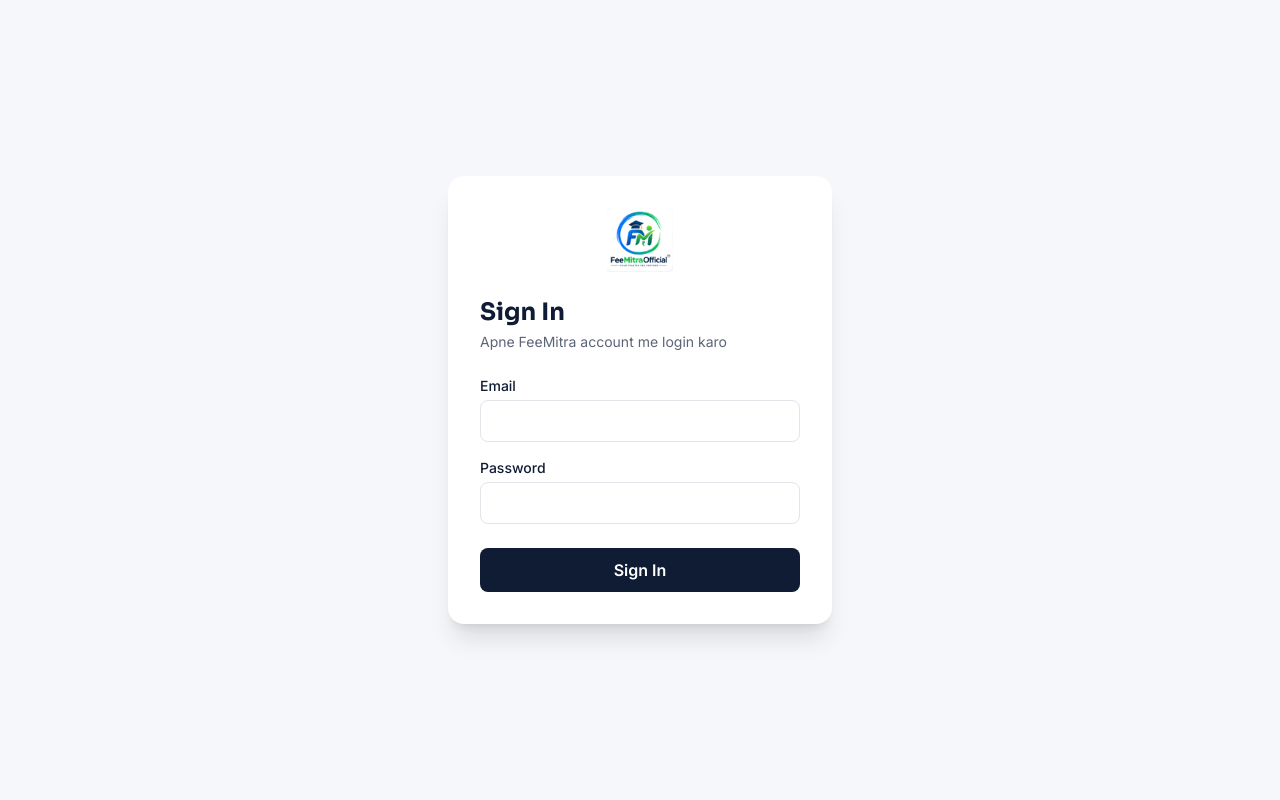
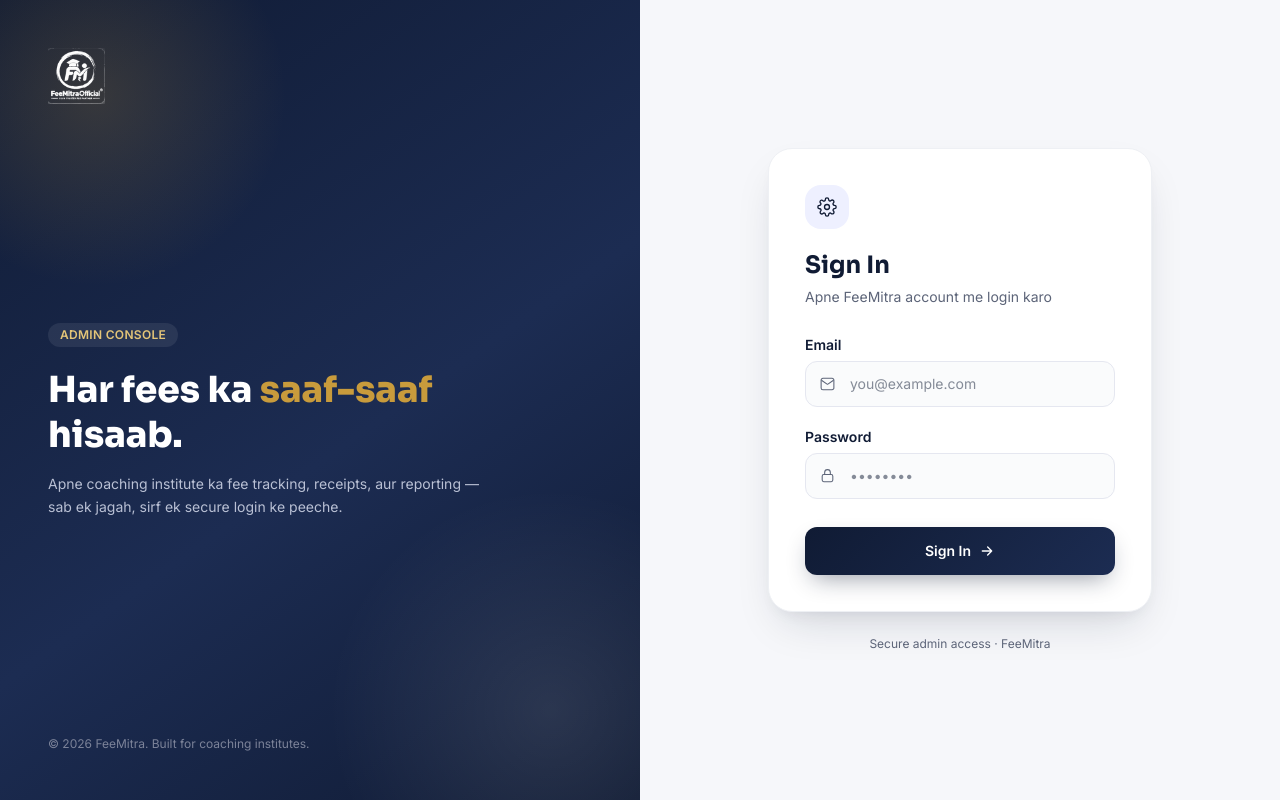
Before and after one commit to feemitraofficial/feemitra, a Next.js app: page /login in a window 1280 px wide. Built offline with nearby package versions, Linux system fonts and the light colour scheme; no server answers.

Commit message:
Add files via upload

```diff
--- a/src/app/login/page.js
+++ b/src/app/login/page.js
@@ -45,54 +45,206 @@
   }
 
   return (
-    <div style={{ background: "var(--bg)" }} className="min-h-screen flex items-center justify-center px-4">
-      <div className="bg-white rounded-2xl shadow-xl p-8 w-full max-w-sm">
-        <Link href="/" className="flex justify-center mb-6">
-          <img src="/logo.png" alt="FeeMitra" className="h-16" />
+    <div className="min-h-screen flex" style={{ background: "var(--bg)" }}>
+      {/* Left branding panel */}
+      <div
+        className="hidden lg:flex lg:w-1/2 relative overflow-hidden flex-col justify-between p-12"
+        style={{
+          background: "linear-gradient(145deg, var(--navy) 0%, var(--navy-light) 55%, var(--navy) 100%)",
+        }}
+      >
+        {/* decorative glow orbs */}
+        <div
+          className="absolute -top-24 -left-24 w-96 h-96 rounded-full opacity-20 pointer-events-none"
+          style={{ background: "radial-gradient(circle, var(--gold) 0%, transparent 70%)" }}
+        />
+        <div
+          className="absolute bottom-0 right-0 w-[28rem] h-[28rem] rounded-full opacity-10 pointer-events-none"
+          style={{ background: "radial-gradient(circle, #ffffff 0%, transparent 70%)", transform: "translate(30%,30%)" }}
+        />
+
+        <Link href="/" className="relative z-10 inline-flex w-fit">
+          <img src="/logo.png" alt="FeeMitra" className="h-14 brightness-0 invert" />
         </Link>
-        <h1 className="font-display text-2xl font-bold mb-1" style={{ color: "var(--navy)" }}>
+
+        <div className="relative z-10 max-w-md">
+          <div
+            className="inline-block px-3 py-1 rounded-full text-xs font-semibold mb-5 tracking-wide"
+            style={{ background: "rgba(255,255,255,0.08)", color: "var(--gold-light)" }}
+          >
+            ADMIN CONSOLE
+          </div>
+          <h2 className="font-display text-3xl sm:text-4xl font-extrabold text-white leading-tight mb-4">
+            Har fees ka <span style={{ color: "var(--gold)" }}>saaf-saaf</span> hisaab.
+          </h2>
+          <p className="text-sm leading-relaxed" style={{ color: "#B9C0D4" }}>
+            Apne coaching institute ka fee tracking, receipts, aur reporting — sab ek jagah, sirf ek secure login ke peeche.
+          </p>
+        </div>
+
+        <p className="relative z-10 text-xs" style={{ color: "#7C8399" }}>
+          © {new Date().getFullYear()} FeeMitra. Built for coaching institutes.
+        </p>
+      </div>
+
+      {/* Right form panel */}
+      <div className="flex-1 flex items-center justify-center px-4 py-12 sm:px-8">
+        <div className="w-full max-w-sm">
+          <Link href="/" className="flex lg:hidden justify-center mb-8">
+            <img src="/logo.png" alt="FeeMitra" className="h-14" />
+          </Link>
+
+          <div
+            className="bg-white rounded-3xl p-8 sm:p-9"
+            style={{
+              border: "1px solid #EEF0F4",
+              boxShadow: "0 20px 45px -15px rgba(16, 27, 52, 0.18), 0 8px 16px -8px rgba(16, 27, 52, 0.08)",
+            }}
+          >
+            <div
+              className="w-11 h-11 rounded-2xl flex items-center justify-center mb-5"
+              style={{ background: "#EEF0FF" }}
+            >
+              <svg width="20" height="20" viewBox="0 0 24 24" fill="none" style={{ color: "var(--navy)" }}>
+                <path
+                  d="M12 15a3 3 0 100-6 3 3 0 000 6zM19.4 15a1.65 1.65 0 00.33 1.82l.06.06a2 2 0 11-2.83 2.83l-.06-.06a1.65 1.65 0 00-1.82-.33 1.65 1.65 0 00-1 1.51V21a2 2 0 11-4 0v-.09a1.65 1.65 0 00-1-1.51 1.65 1.65 0 00-1.82.33l-.06.06a2 2 0 11-2.83-2.83l.06-.06a1.65 1.65 0 00.33-1.82 1.65 1.65 0 00-1.51-1H3a2 2 0 110-4h.09a1.65 1.65 0 001.51-1 1.65 1.65 0 00-.33-1.82l-.06-.06a2 2 0 112.83-2.83l.06.06a1.65 1.65 0 001.82.33H9a1.65 1.65 0 001-1.51V3a2 2 0 114 0v.09a1.65 1.65 0 001 1.51 1.65 1.65 0 001.82-.33l.06-.06a2 2 0 112.83 2.83l-.06.06a1.65 1.65 0 00-.33 1.82V9a1.65 1.65 0 001.51 1H21a2 2 0 110 4h-.09a1.65 1.65 0 00-1.51 1z"
+                  stroke="currentColor"
+                  strokeWidth="1.6"
+                  strokeLinecap="round"
+                  strokeLinejoin="round"
+                />
+              </svg>
+            </div>
+
+            <h1 className="font-display text-2xl font-bold mb-1.5" style={{ color: "var(--navy)" }}>
               Sign In
             </h1>
-        <p className="text-sm mb-6" style={{ color: "var(--muted)" }}>
+            <p className="text-sm mb-7" style={{ color: "var(--muted)" }}>
               Apne FeeMitra account me login karo
             </p>
 
             {error && (
-          <div className="mb-4 text-sm rounded-lg px-3 py-2" style={{ background: "#FBEAE6", color: "var(--danger)" }}>
-            {error}
+              <div
+                className="mb-5 text-sm rounded-xl px-4 py-3 flex items-start gap-2"
+                style={{ background: "#FBEAE6", color: "var(--danger)" }}
+              >
+                <svg width="16" height="16" viewBox="0 0 24 24" fill="none" className="mt-0.5 flex-shrink-0">
+                  <circle cx="12" cy="12" r="10" stroke="currentColor" strokeWidth="1.6" />
+                  <path d="M12 8v5" stroke="currentColor" strokeWidth="1.6" strokeLinecap="round" />
+                  <circle cx="12" cy="16" r="1" fill="currentColor" />
+                </svg>
+                <span>{error}</span>
               </div>
             )}
 
             <form onSubmit={handleSubmit}>
-          <label className="block text-sm font-medium mb-1">Email</label>
+              <label className="block text-sm font-semibold mb-1.5" style={{ color: "var(--navy)" }}>
+                Email
+              </label>
+              <div className="relative mb-5">
+                <span className="absolute left-3.5 top-1/2 -translate-y-1/2 pointer-events-none" style={{ color: "var(--muted)" }}>
+                  <svg width="17" height="17" viewBox="0 0 24 24" fill="none">
+                    <path
+                      d="M3 6.5A2.5 2.5 0 015.5 4h13A2.5 2.5 0 0121 6.5v11a2.5 2.5 0 01-2.5 2.5h-13A2.5 2.5 0 013 17.5v-11z"
+                      stroke="currentColor" strokeWidth="1.5"
+                    />
+                    <path d="M4 7l7.4 5.1a1 1 0 001.2 0L20 7" stroke="currentColor" strokeWidth="1.5" strokeLinecap="round" strokeLinejoin="round" />
+                  </svg>
+                </span>
                 <input
                   type="email"
                   required
                   value={email}
                   onChange={(e) => setEmail(e.target.value)}
-            className="w-full border rounded-lg px-3 py-2 mb-4"
-            style={{ borderColor: "#E2E4EA" }}
+                  placeholder="you@example.com"
+                  className="w-full rounded-xl pl-11 pr-4 py-3 text-sm transition-all outline-none"
+                  style={{
+                    border: "1.5px solid #E5E7F0",
+                    background: "#FAFBFC",
+                  }}
+                  onFocus={(e) => {
+                    e.target.style.borderColor = "var(--navy)";
+                    e.target.style.background = "#FFFFFF";
+                    e.target.style.boxShadow = "0 0 0 4px rgba(16,27,52,0.06)";
+                  }}
+                  onBlur={(e) => {
+                    e.target.style.borderColor = "#E5E7F0";
+                    e.target.style.background = "#FAFBFC";
+                    e.target.style.boxShadow = "none";
+                  }}
                 />
+              </div>
 
-          <label className="block text-sm font-medium mb-1">Password</label>
+              <label className="block text-sm font-semibold mb-1.5" style={{ color: "var(--navy)" }}>
+                Password
+              </label>
+              <div className="relative mb-7">
+                <span className="absolute left-3.5 top-1/2 -translate-y-1/2 pointer-events-none" style={{ color: "var(--muted)" }}>
+                  <svg width="17" height="17" viewBox="0 0 24 24" fill="none">
+                    <rect x="4.5" y="10" width="15" height="10" rx="2.2" stroke="currentColor" strokeWidth="1.5" />
+                    <path d="M8 10V7a4 4 0 118 0v3" stroke="currentColor" strokeWidth="1.5" strokeLinecap="round" />
+                  </svg>
+                </span>
                 <input
                   type="password"
                   required
                   value={password}
                   onChange={(e) => setPassword(e.target.value)}
-            className="w-full border rounded-lg px-3 py-2 mb-6"
-            style={{ borderColor: "#E2E4EA" }}
+                  placeholder="••••••••"
+                  className="w-full rounded-xl pl-11 pr-4 py-3 text-sm transition-all outline-none"
+                  style={{
+                    border: "1.5px solid #E5E7F0",
+                    background: "#FAFBFC",
+                  }}
+                  onFocus={(e) => {
+                    e.target.style.borderColor = "var(--navy)";
+                    e.target.style.background = "#FFFFFF";
+                    e.target.style.boxShadow = "0 0 0 4px rgba(16,27,52,0.06)";
+                  }}
+                  onBlur={(e) => {
+                    e.target.style.borderColor = "#E5E7F0";
+                    e.target.style.background = "#FAFBFC";
+                    e.target.style.boxShadow = "none";
+                  }}
                 />
+              </div>
 
               <button
                 type="submit"
                 disabled={submitting}
-            className="w-full rounded-lg py-2.5 font-semibold text-white"
-            style={{ background: "var(--navy)" }}
+                className="w-full rounded-xl py-3.5 font-semibold text-white text-sm flex items-center justify-center gap-2 transition-transform"
+                style={{
+                  background: submitting
+                    ? "var(--navy-light)"
+                    : "linear-gradient(135deg, var(--navy) 0%, var(--navy-light) 100%)",
+                  boxShadow: "0 10px 24px -8px rgba(16,27,52,0.45)",
+                  opacity: submitting ? 0.85 : 1,
+                }}
               >
-            {submitting ? "Sign in ho raha hai..." : "Sign In"}
+                {submitting ? (
+                  <>
+                    <svg className="animate-spin" width="16" height="16" viewBox="0 0 24 24" fill="none">
+                      <circle cx="12" cy="12" r="9" stroke="currentColor" strokeWidth="3" opacity="0.25" />
+                      <path d="M21 12a9 9 0 00-9-9" stroke="currentColor" strokeWidth="3" strokeLinecap="round" />
+                    </svg>
+                    Sign in ho raha hai...
+                  </>
+                ) : (
+                  <>
+                    Sign In
+                    <svg width="16" height="16" viewBox="0 0 24 24" fill="none">
+                      <path d="M5 12h14M13 6l6 6-6 6" stroke="currentColor" strokeWidth="2" strokeLinecap="round" strokeLinejoin="round" />
+                    </svg>
+                  </>
+                )}
               </button>
             </form>
+          </div>
+
+          <p className="text-center text-xs mt-6" style={{ color: "var(--muted)" }}>
+            Secure admin access · FeeMitra
+          </p>
+        </div>
       </div>
     </div>
   );
```
Lines whose indentation alone changed are shown as unchanged.
